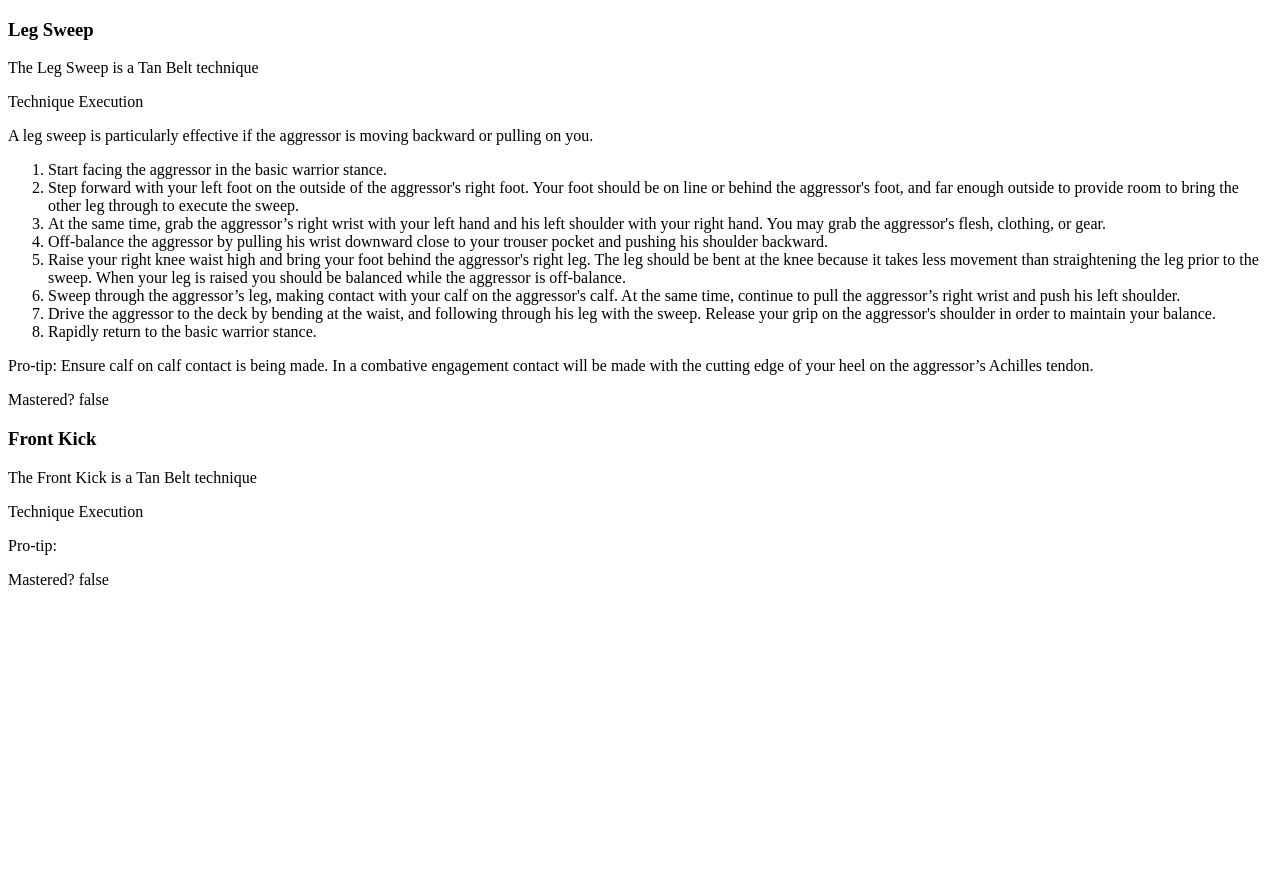
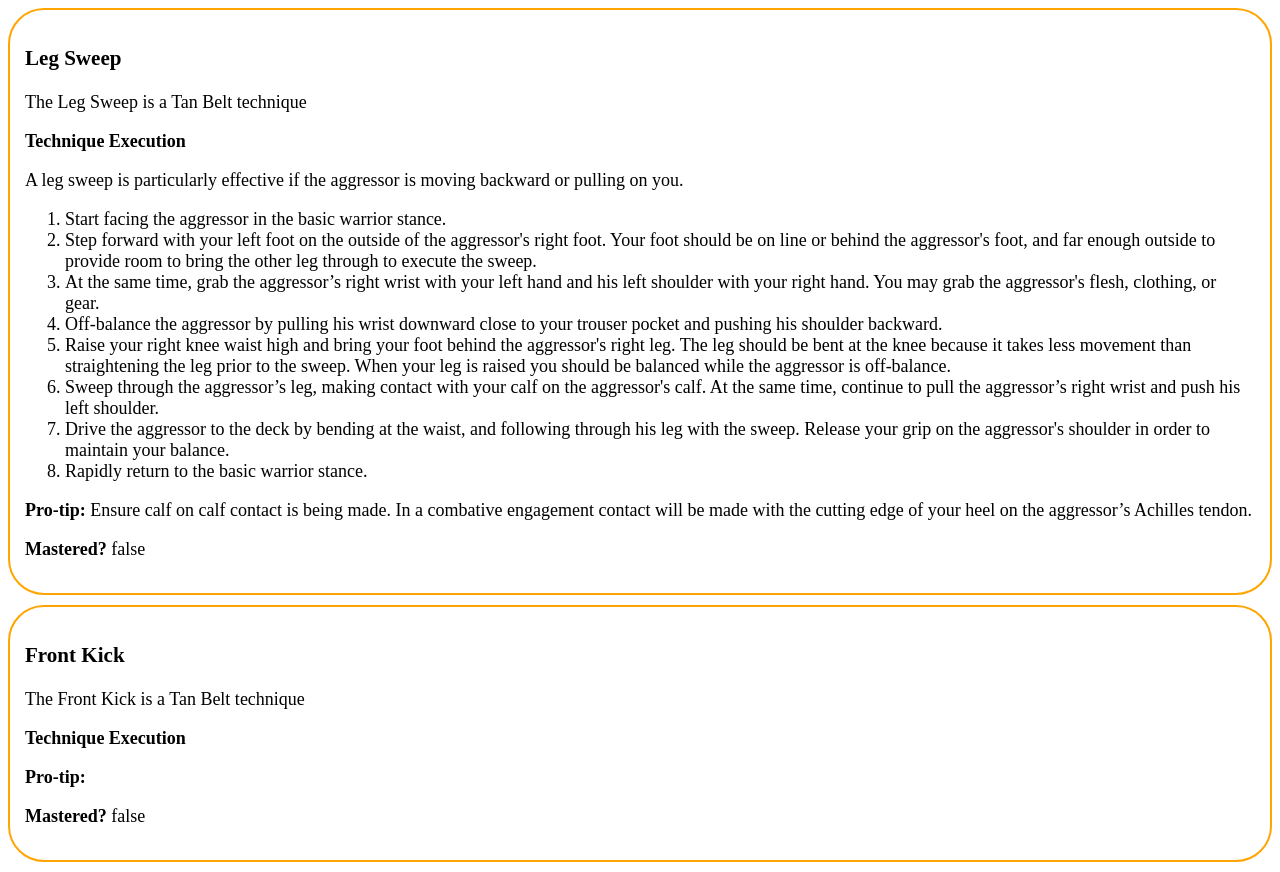
Before and after one commit to rc-devs/mcninja, an Angular app in the folder mcninja/: page / in a window 1280 px wide. Before the commit the page ends 800 px from the top, so only its background shows below. Built offline with nearby package versions, Linux system fonts and the light colour scheme.

Commit message:
minor css

```diff
--- a/mcninja/src/app/display-techniques/display-techniques.component.css
+++ b/mcninja/src/app/display-techniques/display-techniques.component.css
@@ -0,0 +1,11 @@
+.technique-container {
+  border: 2px orange solid;
+  border-radius: 2em;
+  margin-bottom: 10px;
+  padding: 15px;
+  font-size: large;
+}
+
+li {
+
+}
--- a/mcninja/src/app/display-techniques/display-techniques.component.html
+++ b/mcninja/src/app/display-techniques/display-techniques.component.html
@@ -1,9 +1,11 @@
 @for (technique of techniques(); track technique.id) {
-  <h3>{{technique.title}}</h3>
-  <p>The {{technique.title}} is a {{technique.belt}} Belt technique</p>
-  <p>Technique Execution</p>
-  <div [innerHTML]="technique.execution"></div>
-  <p>Pro-tip: {{technique.proTip}}</p>
-  <div [innerHTML]="technique.video"></div>
-  <p>Mastered? {{technique.mastered}}</p> <!-- use @if directive? -->
+  <div class="technique-container">
+    <h3>{{technique.title}}</h3>
+      <p>The {{technique.title}} is a {{technique.belt}} Belt technique</p>
+      <p><b>Technique Execution</b></p>
+      <div [innerHTML]="technique.execution"></div>
+      <p><b>Pro-tip:</b> {{technique.proTip}}</p>
+      <div [innerHTML]="technique.video"></div> <!-- need dom sanitizer? -->
+      <p><b>Mastered?</b> {{technique.mastered}}</p> <!-- use @if directive? -->
+  </div>
 }
```
